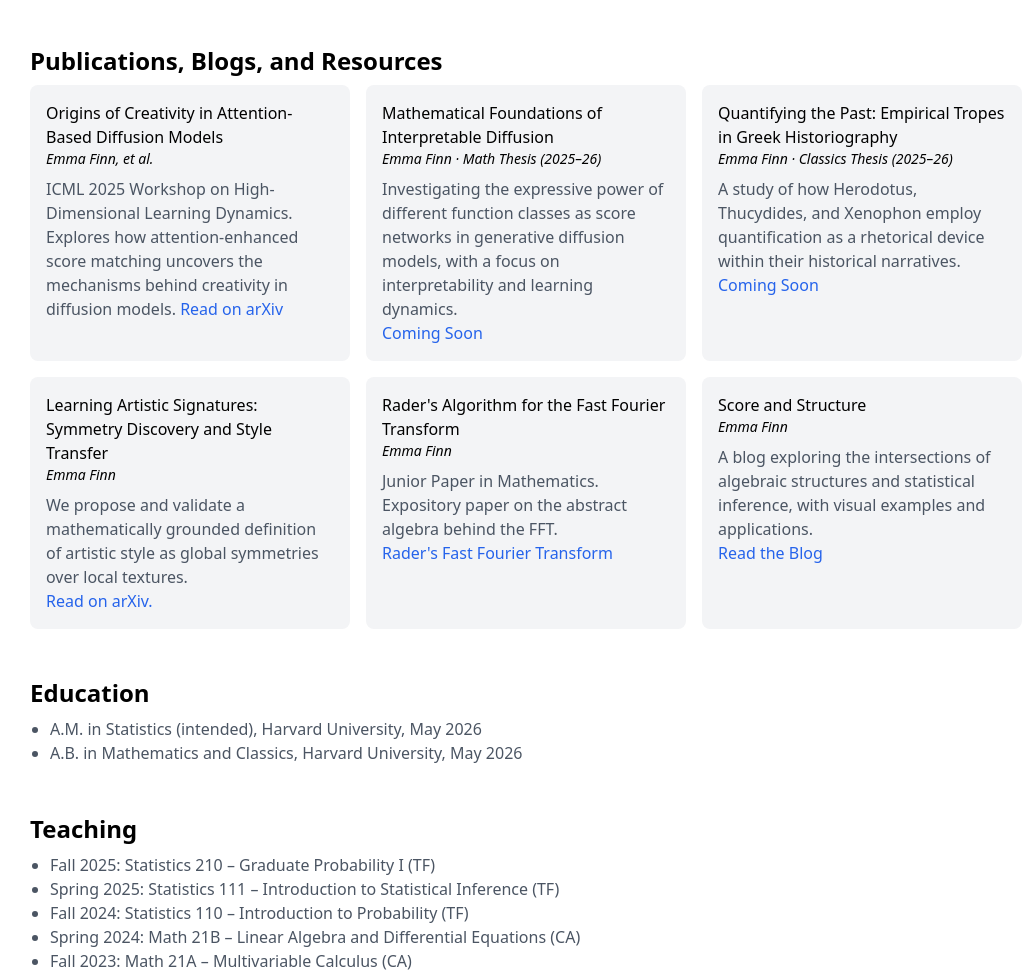
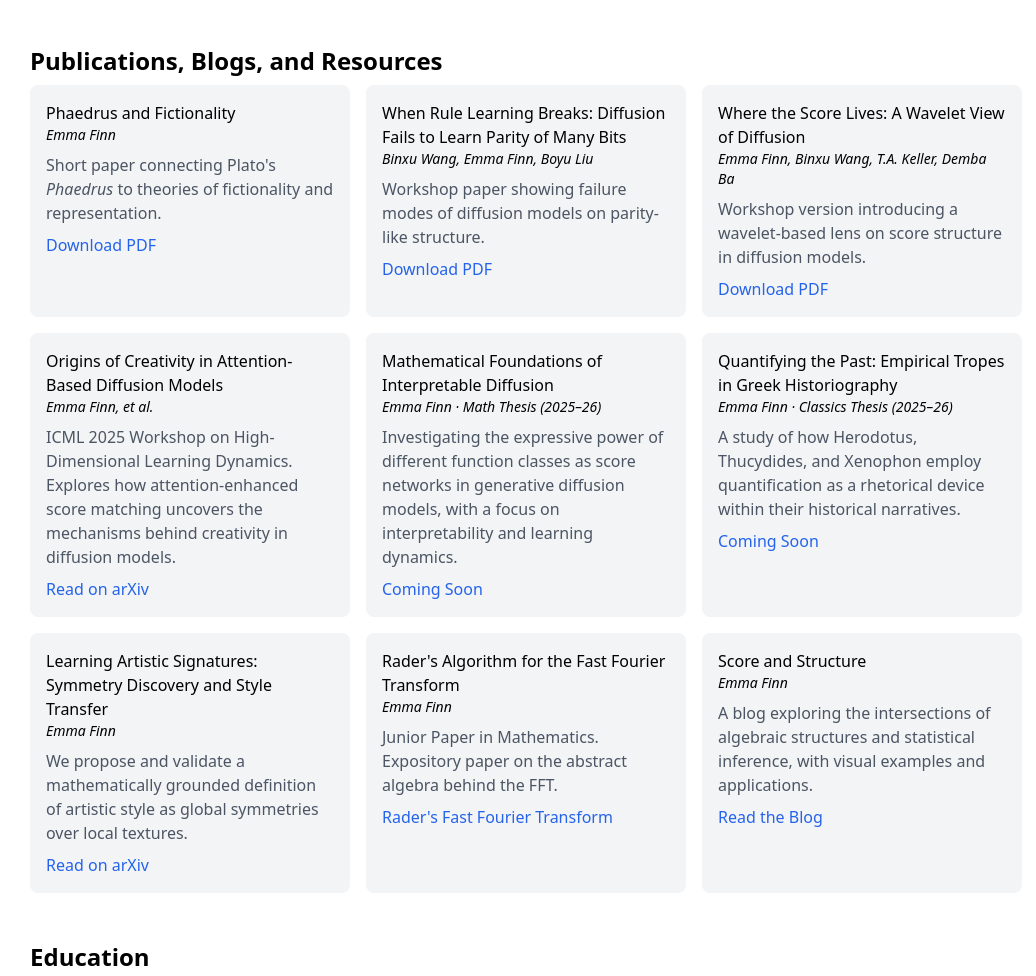
Before and after one commit to EmmaFinn314/EmmaFinn314.github.io, a plain HTML site: page index.html in a window 1280 px wide. Shown: the part 508-1484 px from the top of the page, without its empty margins (114-1150 px from the left). Drawn offline with nearby package versions, Linux system fonts and the light colour scheme.

Commit message:
Update index.html
updated with two new papers

```diff
--- a/index.html
+++ b/index.html
@@ -38,27 +38,50 @@
         <div class="mb-4">
   <h3 class="text-2xl font-semibold mb-2">Publications, Blogs, and Resources</h3>
   <div class="grid grid-cols-1 md:grid-cols-2 lg:grid-cols-3 gap-4">
+
+    <!-- NEW CARDS (added now) -->
     <div class="bg-gray-100 p-4 rounded-lg">
-    <p class="font-medium">
-    Origins of Creativity in Attention-Based Diffusion Models
-    </p>
-    <p class="italic text-sm mb-2">Emma Finn, et al.</p>
-    <p class="text-gray-600">
-    ICML 2025 Workshop on High-Dimensional Learning Dynamics. Explores how attention-enhanced score matching uncovers the mechanisms behind creativity in diffusion models.
-  <a href="https://arxiv.org/abs/2506.17324" class="text-blue-600 hover:underline">Read on arXiv</a>
-</div>
+      <p class="font-medium">Phaedrus and Fictionality</p>
+      <p class="italic text-sm mb-2">Emma Finn</p>
+      <p class="text-gray-600 mb-2">Short paper connecting Plato's <em>Phaedrus</em> to theories of fictionality and representation.</p>
+      <a href="./PhaedrusAndFictionality.pdf" class="text-blue-600 hover:underline">Download PDF</a>
+    </div>
+
+    <div class="bg-gray-100 p-4 rounded-lg">
+      <p class="font-medium">When Rule Learning Breaks: Diffusion Fails to Learn Parity of Many Bits</p>
+      <p class="italic text-sm mb-2">Binxu Wang, Emma Finn, Boyu Liu</p>
+      <p class="text-gray-600 mb-2">Workshop paper showing failure modes of diffusion models on parity-like structure.</p>
+      <a href="./When_rule_learning_breaks.pdf" class="text-blue-600 hover:underline">Download PDF</a>
+    </div>
+
+    <div class="bg-gray-100 p-4 rounded-lg">
+      <p class="font-medium">Where the Score Lives: A Wavelet View of Diffusion</p>
+      <p class="italic text-sm mb-2">Emma Finn, Binxu Wang, T.A. Keller, Demba Ba</p>
+      <p class="text-gray-600 mb-2">Workshop version introducing a wavelet-based lens on score structure in diffusion models.</p>
+      <a href="./Where_the_Score_Lives.pdf" class="text-blue-600 hover:underline">Download PDF</a>
+    </div>
+
+    <!-- EXISTING CARDS -->
+    <div class="bg-gray-100 p-4 rounded-lg">
+      <p class="font-medium">Origins of Creativity in Attention-Based Diffusion Models</p>
+      <p class="italic text-sm mb-2">Emma Finn, et al.</p>
+      <p class="text-gray-600 mb-2">
+        ICML 2025 Workshop on High-Dimensional Learning Dynamics. Explores how attention-enhanced score matching uncovers the mechanisms behind creativity in diffusion models.
+      </p>
+      <a href="https://arxiv.org/abs/2506.17324" class="text-blue-600 hover:underline">Read on arXiv</a>
+    </div>
 
     <div class="bg-gray-100 p-4 rounded-lg">
       <p class="font-medium">Mathematical Foundations of Interpretable Diffusion</p>
       <p class="italic text-sm mb-2">Emma Finn · Math Thesis (2025–26)</p>
-      <p class="text-gray-600"> Investigating the expressive power of different function classes as score networks in generative diffusion models, with a focus on interpretability and learning dynamics.</p>
+      <p class="text-gray-600 mb-2">Investigating the expressive power of different function classes as score networks in generative diffusion models, with a focus on interpretability and learning dynamics.</p>
       <a href="#" class="text-blue-600 hover:underline">Coming Soon</a>
     </div>
 
     <div class="bg-gray-100 p-4 rounded-lg">
       <p class="font-medium">Quantifying the Past: Empirical Tropes in Greek Historiography</p>
       <p class="italic text-sm mb-2">Emma Finn · Classics Thesis (2025–26)</p>
-      <p class="text-gray-600"> A study of how Herodotus, Thucydides, and Xenophon employ quantification as a rhetorical device within their historical narratives. </p>
+      <p class="text-gray-600 mb-2">A study of how Herodotus, Thucydides, and Xenophon employ quantification as a rhetorical device within their historical narratives.</p>
       <a href="#" class="text-blue-600 hover:underline">Coming Soon</a>
     </div>
 
@@ -67,8 +90,8 @@
         Learning Artistic Signatures: Symmetry Discovery and Style Transfer
       </p>
       <p class="italic text-sm mb-2">Emma Finn</p>
-      <p class="text-gray-600"> We propose and validate a mathematically grounded definition of artistic style as global symmetries over local textures. </p>
-      <a href="https://arxiv.org/abs/2412.04441" class="text-blue-600 hover:underline"> Read on arXiv.</a>
+      <p class="text-gray-600 mb-2">We propose and validate a mathematically grounded definition of artistic style as global symmetries over local textures.</p>
+      <a href="https://arxiv.org/abs/2412.04441" class="text-blue-600 hover:underline">Read on arXiv</a>
     </div>
 
     <div class="bg-gray-100 p-4 rounded-lg">
@@ -76,14 +99,14 @@
         Rader's Algorithm for the Fast Fourier Transform
       </p>
       <p class="italic text-sm mb-2">Emma Finn</p>
-      <p class="text-gray-600"> Junior Paper in Mathematics. Expository paper on the abstract algebra behind the FFT. </p>
+      <p class="text-gray-600 mb-2">Junior Paper in Mathematics. Expository paper on the abstract algebra behind the FFT.</p>
       <a class="text-blue-600 hover:underline" href="https://colab.research.google.com/drive/1AY_68Ljb1fpBstATCl6GXxBfZnPA8U-s#scrollTo=Hcw_mU8NHzRp">Rader's Fast Fourier Transform</a>
     </div>
 
     <div class="bg-gray-100 p-4 rounded-lg">
       <p class="font-medium">Score and Structure</p>
       <p class="italic text-sm mb-2">Emma Finn</p>
-      <p class="text-gray-600"> A blog exploring the intersections of algebraic structures and statistical inference, with visual examples and applications.</p>
+      <p class="text-gray-600 mb-2">A blog exploring the intersections of algebraic structures and statistical inference, with visual examples and applications.</p>
       <a href="./blog.html" class="text-blue-600 hover:underline">Read the Blog</a>
     </div>
 
```
